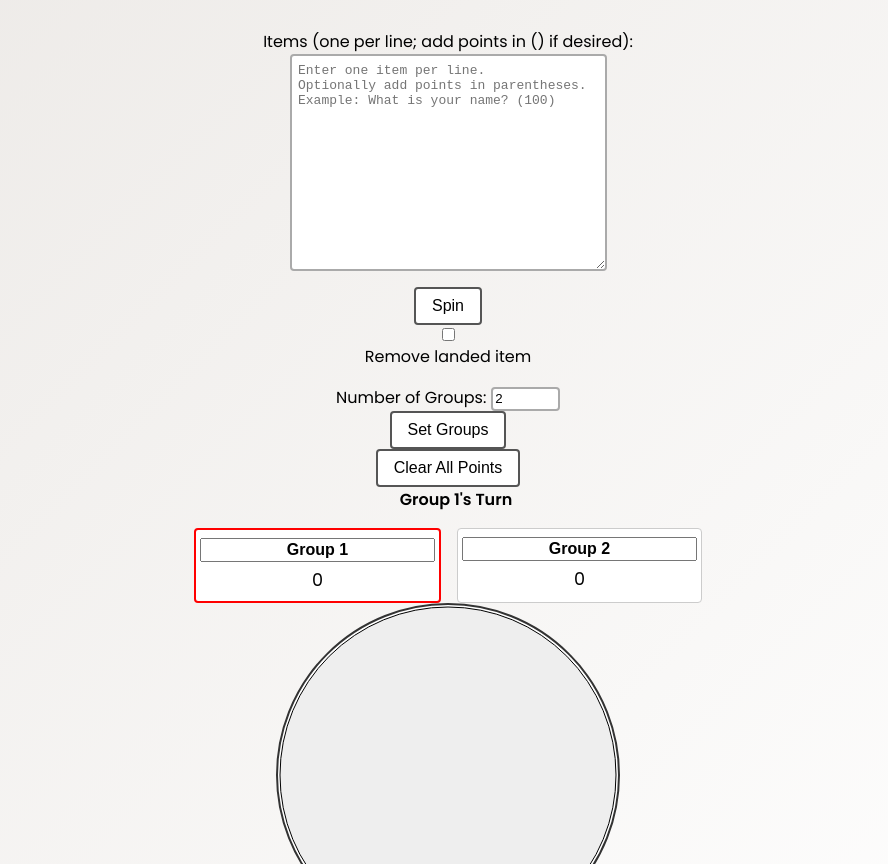
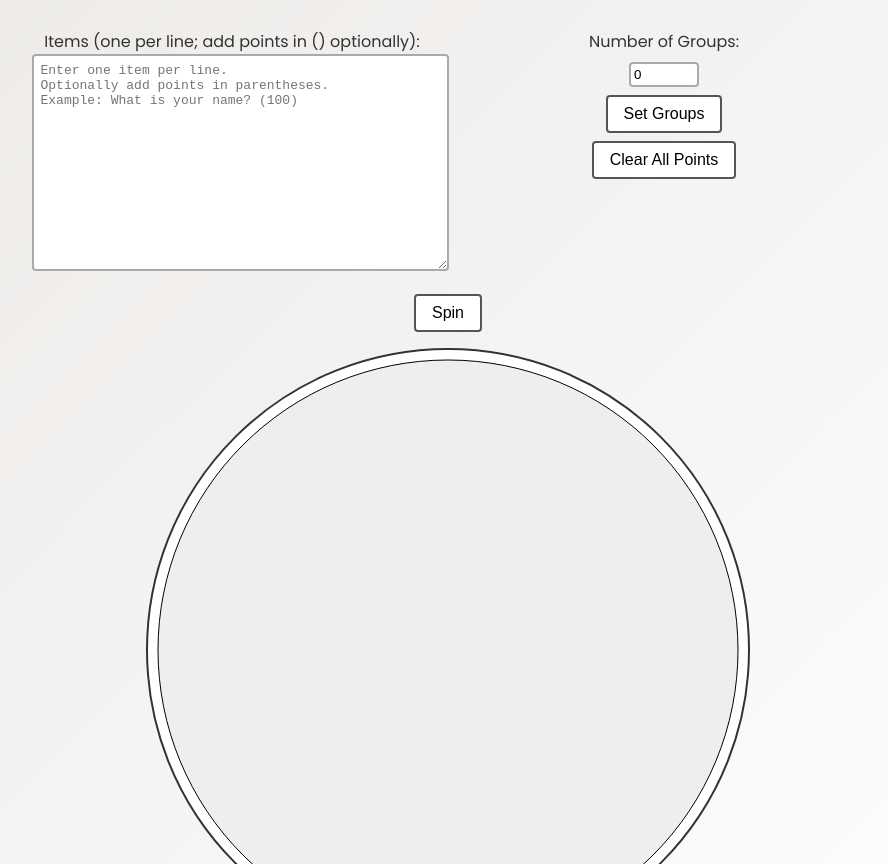
Before and after one commit to Jpkend/spin-the-wheel, a plain HTML site: page index.html in a window 1280 px wide. Shown: the part 88-952 px from the top of the page, without its empty margins (192-1080 px from the left). Drawn offline with Linux system fonts and the light colour scheme.

Commit message:
revision 2

```diff
--- a/index.html
+++ b/index.html
@@ -4,7 +4,7 @@
   <meta charset="UTF-8">
   <title>Spin the Wheel Tool</title>
   <link rel="stylesheet" href="style.css">
-  <!-- Using Google Fonts for a modern look -->
+  <!-- Modern font -->
   <link rel="preconnect" href="https://fonts.gstatic.com" crossorigin>
   <link href="https://fonts.googleapis.com/css2?family=Poppins:wght@400;600&display=swap" rel="stylesheet">
 </head>
@@ -12,41 +12,41 @@
   <h1>Spin the Wheel Tool</h1>
 
   <!-- Audio elements -->
-  <audio id="spinSound" src="roll.mp3" preload="auto"></audio>
+  <audio id="spinSound" src="spin.mp3" preload="auto"></audio>
   <audio id="bellSound" src="bell.mp3" preload="auto"></audio>
 
-  <!-- Controls -->
-  <div id="controls">
-    <!-- Text area for items -->
-    <div class="control-group">
-      <label for="itemsInput">Items (one per line; add points in () if desired):</label>
-      <textarea id="itemsInput" placeholder="Enter one item per line.&#10;Optionally add points in parentheses.&#10;Example: What is your name? (100)"></textarea>
+  <!-- Top controls container with two columns -->
+  <div id="topControls">
+    <div id="itemsControl">
+      <label for="itemsInput">Items (one per line; add points in () optionally):</label>
+      <textarea id="itemsInput" placeholder="Enter one item per line.
+Optionally add points in parentheses.
+Example: What is your name? (100)"></textarea>
     </div>
-    <!-- Spin button and removal checkbox -->
-    <div class="control-group">
-      <button id="spinBtn">Spin</button>
-      <input type="checkbox" id="removeCheckbox">
-      <label for="removeCheckbox">Remove landed item</label>
-    </div>
-    <!-- Teams controls -->
-    <div class="control-group">
-      <label>Number of Groups:
-        <input type="number" id="numGroupsInput" min="0" value="2">
-      </label>
-      <button id="setGroupsBtn">Set Groups</button>
-      <button id="clearAllBtn">Clear All Points</button>
-      <span id="turnIndicator">Group 1's Turn</span>
+    <div id="groupsControl">
+      <div class="group-settings">
+        <label for="numGroupsInput">Number of Groups:</label>
+        <input type="number" id="numGroupsInput" min="0" value="0">
+        <button id="setGroupsBtn">Set Groups</button>
+        <button id="clearAllBtn">Clear All Points</button>
+        <div id="turnIndicator"></div>
+      </div>
     </div>
   </div>
 
-  <!-- Container for team boxes -->
+  <!-- Spin button -->
+  <div id="spinControl">
+    <button id="spinBtn">Spin</button>
+  </div>
+
+  <!-- Wheel and result container -->
+  <div id="wheelContainer">
+    <canvas id="wheel" width="600" height="600"></canvas>
+    <div id="result">Result: </div>
+  </div>
+
+  <!-- Groups container (if teams exist) -->
   <div id="groupsContainer"></div>
-
-  <!-- The wheel canvas -->
-  <canvas id="wheel" width="340" height="340"></canvas>
-
-  <!-- Result display -->
-  <div id="result">Result: </div>
 
   <script src="script.js"></script>
 </body>
--- a/script.js
+++ b/script.js
@@ -2,12 +2,15 @@
  * script.js
  *
  * Spin the Wheel Tool with Teams using a single textarea input.
- * Each line in the textarea should be: Item name (points)
- * Example: What is your name? (100)
+ * Each line in the textarea should be formatted as:
+ *   Item name (points)
+ * e.g., "What is your name? (100)"
  *
- * The wheel spins for 3 seconds and the winning item’s points
- * are added to the current team’s score. Optionally, the winning
- * item is removed from the list.
+ * The wheel spins for 4 seconds with pastel-colored slices.
+ * The spin.mp3 sound plays when spinning.
+ * Teams (groups) functionality is included; default groups = 0.
+ * Groups controls are displayed to the right of the items input.
+ * The wheel is larger (600x600).
  *********************************************************************/
 
 // DOM Elements
@@ -25,37 +28,40 @@ const groupsContainer = document.getElementById("groupsContainer");
 
 const ctx = wheelCanvas.getContext("2d");
 
-let items = []; // array of objects { name, points }
+let items = []; // array of objects { name, points, color }
 let currentRotation = 0; // in radians
 let isSpinning = false;
-let pendingRemoval = null; // winning item's name to remove on next spin if checkbox is checked
+let pendingRemoval = null; // winning item's name to remove on next spin if checked
 
-// Teams (groups) variables
-let groups = []; // array of objects { name, score, scoreEl }
+// Teams (groups)
+let groups = []; // array of { name, score, scoreEl }
 let currentGroupIndex = 0;
 
-// Story dice not used in this version (we're back to text items)
+// Pastel color generator
+function getRandomPastelColor() {
+  const hue = Math.floor(Math.random() * 360);
+  return `hsl(${hue}, 70%, 80%)`;
+}
 
-// Parse textarea input. Each line should be "Item (points)".
+// Parse textarea input. Expected format: "Item (points)"
 function parseItems() {
   const input = itemsInput.value;
   const lines = input.split("\n").map(line => line.trim()).filter(line => line.length > 0);
   const parsed = lines.map(line => {
-    // Regex: capture text, optionally followed by points in parentheses.
     const match = line.match(/^(.*?)(?:\s*\((\d+)\))?$/);
     if (match) {
       const itemName = match[1].trim();
       const points = match[2] ? parseInt(match[2], 10) : 0;
-      return { name: itemName, points: points };
+      return { name: itemName, points: points, color: getRandomPastelColor() };
     }
     return null;
   }).filter(item => item !== null);
   return parsed;
 }
 
-// Custom row distribution for the wheel slices.
+// Custom row distribution for 1–10 slices; fallback for >10
 function getRowDistribution(n) {
-  switch (n) {
+  switch(n) {
     case 1: return [1];
     case 2: return [2];
     case 3: return [3];
@@ -67,7 +73,6 @@ function getRowDistribution(n) {
     case 9: return [3, 3, 3];
     case 10: return [4, 3, 3];
   }
-  // Fallback: 5 per row
   let rows = [];
   let remaining = n;
   const rowSize = 5;
@@ -86,7 +91,7 @@ function drawWheel() {
   const canvasSize = wheelCanvas.width;
   const centerX = canvasSize / 2;
   const centerY = canvasSize / 2;
-  const radius = canvasSize / 2 - 2;
+  const radius = canvasSize / 2 - 10; // added padding
 
   ctx.clearRect(0, 0, canvasSize, canvasSize);
 
@@ -108,33 +113,25 @@ function drawWheel() {
     ctx.moveTo(centerX, centerY);
     ctx.arc(centerX, centerY, radius, startAngle, endAngle);
     ctx.closePath();
-    ctx.fillStyle = getSliceColor(i, totalItems);
+    ctx.fillStyle = items[i].color;
     ctx.fill();
     ctx.strokeStyle = "#333";
     ctx.lineWidth = 2;
     ctx.stroke();
 
-    // Draw slice label (item name)
+    // Draw text label in the slice
     ctx.save();
     ctx.translate(centerX, centerY);
     ctx.rotate(startAngle + sliceAngle / 2);
     ctx.textAlign = "right";
     ctx.fillStyle = "#000";
-    ctx.font = "bold 14px sans-serif";
-    ctx.fillText(items[i].name, radius - 10, 10);
+    ctx.font = "bold 16px sans-serif";
+    ctx.fillText(items[i].name, radius - 20, 10);
     ctx.restore();
   }
 }
 
-// Helper for numeric dice colors: use a set of grayscale values
-function getSliceColor(index, total) {
-  const grays = ["#000", "#222", "#444", "#666", "#888", "#aaa", "#ccc"];
-  return grays[index % grays.length];
-}
-
-/* Teams functionality */
-// Returns custom row distribution for teams, based on user requirements:
-// 5 teams: first row 3, second row 2; 6 teams: 3+3; 8 teams: 4+4; etc.
+// Teams functionality
 function getGroupRowDistribution(n) {
   switch(n) {
     case 1: return [1];
@@ -147,12 +144,13 @@ function getGroupRowDistribution(n) {
     case 8: return [4, 4];
     default:
       let arr = [];
-      let rem = n;
-      while(rem >= 4) {
-        arr.push(4);
-        rem -= 4;
+      let remaining = n;
+      const rowSize = 4;
+      while(remaining >= rowSize) {
+        arr.push(rowSize);
+        remaining -= rowSize;
       }
-      if(rem > 0) arr.push(rem);
+      if(remaining > 0) arr.push(remaining);
       return arr;
   }
 }
@@ -238,18 +236,17 @@ function spinWheel() {
   spinSound.currentTime = 0;
   spinSound.play();
 
-  // Spin for 3 seconds: at least 3 full rotations plus a random extra.
-  const extraDegrees = 1080 + Math.floor(Math.random() * 360);
+  // Spin for 4 seconds: 1440 degrees (4 rotations) plus a random extra
+  const extraDegrees = 1440 + Math.floor(Math.random() * 360);
   const extraRads = extraDegrees * Math.PI / 180;
   const targetRotation = currentRotation + extraRads;
-  const duration = 3000;
+  const duration = 4000;
   const startTime = performance.now();
 
   function animateSpin(now) {
     const elapsed = now - startTime;
     const progress = Math.min(elapsed / duration, 1);
     const eased = 1 - Math.pow(1 - progress, 3);
-    // Interpolate between currentRotation and targetRotation
     currentRotation = currentRotation + (targetRotation - currentRotation) * eased;
     drawWheel();
     if (progress < 1) {
@@ -260,19 +257,15 @@ function spinWheel() {
       bellSound.currentTime = 0;
       bellSound.play();
 
-      // Determine winning slice.
       const totalItems = items.length;
       const sliceAngle = 2 * Math.PI / totalItems;
-      // Assume pointer at top center (adjust by π/2 since 0 is to the right)
-      let pointerAngle = (2 * Math.PI - currentRotation + Math.PI / 2) % (2 * Math.PI);
+      let pointerAngle = (2 * Math.PI - currentRotation + Math.PI/2) % (2 * Math.PI);
       let winningIndex = Math.floor(pointerAngle / sliceAngle);
       if (winningIndex < 0) winningIndex = 0;
       if (winningIndex >= totalItems) winningIndex = totalItems - 1;
-
       const winningItem = items[winningIndex];
       resultEl.textContent = "Result: " + winningItem.name + (winningItem.points > 0 ? " (" + winningItem.points + " pts)" : "");
 
-      // Add points to current team (if any teams exist)
       if (groups.length > 0) {
         groups[currentGroupIndex].score += winningItem.points;
         renderGroupsUI();
@@ -280,7 +273,6 @@ function spinWheel() {
         updateTurnIndicator();
       }
 
-      // If removal checkbox is checked, remove winning item from the textarea.
       const removeCheckbox = document.getElementById("removeCheckbox");
       if (removeCheckbox.checked) {
         let lines = itemsInput.value.split("\n");
@@ -296,9 +288,9 @@ function spinWheel() {
 // Event Listeners
 spinBtn.addEventListener("click", spinWheel);
 itemsInput.addEventListener("input", drawWheel);
-document.getElementById("setGroupsBtn").addEventListener("click", createOrUpdateTeams);
-document.getElementById("clearAllBtn").addEventListener("click", clearAllScores);
+setGroupsBtn.addEventListener("click", createOrUpdateTeams);
+clearAllBtn.addEventListener("click", clearAllScores);
 
 // Initialization
-createOrUpdateTeams();
+createOrUpdateTeams(); // default groups = 0
 drawWheel();
--- a/style.css
+++ b/style.css
@@ -1,37 +1,33 @@
-/* Base styling with modern, clean design using Poppins font */
+/* Base styling with modern, clean design */
 body {
   font-family: 'Poppins', sans-serif;
   background: linear-gradient(135deg, #ece9e6, #ffffff);
   margin: 0;
   padding: 1em;
   text-align: center;
+  color: #333;
 }
 
 h1 {
   margin-bottom: 1em;
   font-weight: 600;
-  color: #333;
 }
 
-/* Controls container */
-#controls {
+/* Top controls container: two columns (items on left, groups on right) */
+#topControls {
   display: flex;
-  flex-direction: column;
-  align-items: center;
-  gap: 1em;
+  justify-content: center;
+  gap: 2em;
   margin-bottom: 1em;
 }
-
-/* Each control group centers its elements */
-.control-group {
-  display: flex;
-  flex-direction: column;
-  align-items: center;
+#itemsControl, #groupsControl {
+  flex: 1;
+  max-width: 400px;
 }
 
-/* Textarea styling for items input */
+/* Textarea styling */
 #itemsInput {
-  width: 300px;
+  width: 100%;
   height: 200px;
   font-size: 1em;
   padding: 0.5em;
@@ -40,7 +36,13 @@ h1 {
   resize: vertical;
 }
 
-/* Input and button styling */
+/* Groups control styling */
+.group-settings {
+  display: flex;
+  flex-direction: column;
+  align-items: center;
+  gap: 0.5em;
+}
 #numGroupsInput {
   width: 60px;
   padding: 0.2em;
@@ -48,7 +50,8 @@ h1 {
   border-radius: 4px;
 }
 
-#spinBtn, #setGroupsBtn, #clearAllBtn {
+/* Buttons styling */
+button {
   padding: 0.5em 1em;
   font-size: 1em;
   border: 2px solid #555;
@@ -57,16 +60,22 @@ h1 {
   cursor: pointer;
   transition: background 0.2s ease;
 }
-#spinBtn:hover, #setGroupsBtn:hover, #clearAllBtn:hover {
+button:hover {
   background: #f0f0f0;
 }
 
+/* Spin control */
+#spinControl {
+  margin-bottom: 1em;
+}
+
+/* Turn indicator */
 #turnIndicator {
   font-weight: bold;
-  margin-left: 1em;
+  margin-top: 0.5em;
 }
 
-/* Teams (groups) container */
+/* Groups container styling */
 #groupsContainer {
   display: flex;
   flex-direction: column;
@@ -105,13 +114,17 @@ h1 {
   font-weight: normal;
 }
 
-/* Wheel canvas styling */
+/* Wheel container styling */
+#wheelContainer {
+  margin: 1em auto;
+  max-width: 800px;
+}
 canvas#wheel {
   border: 2px solid #333;
   border-radius: 50%;
   background: #fff;
+  display: block;
   margin: 0 auto;
-  display: block;
 }
 
 /* Result display */
@@ -121,35 +134,3 @@ canvas#wheel {
   font-weight: bold;
   color: #444;
 }
-
-/* Dice (wheel slices) styling */
-#diceRows {
-  margin: 1em auto;
-}
-.dice-row {
-  display: flex;
-  gap: 1.5em;
-  justify-content: center;
-  flex-wrap: wrap;
-}
-/* Each die is 4.8em x 4.8em (20% larger than 4em) */
-.die {
-  width: 4.8em;
-  height: 4.8em;
-  background: #fff;
-  color: #000;
-  border: 2px solid #000;
-  box-sizing: border-box;
-  display: flex;
-  align-items: center;
-  justify-content: center;
-  user-select: none;
-  position: relative;
-  font-size: 2em;
-  font-weight: 600;
-  transition: transform 0.1s ease;
-  box-shadow: 0 2px 5px rgba(0,0,0,0.15);
-}
-.die.animate {
-  transform: scale(1.1);
-}
```
